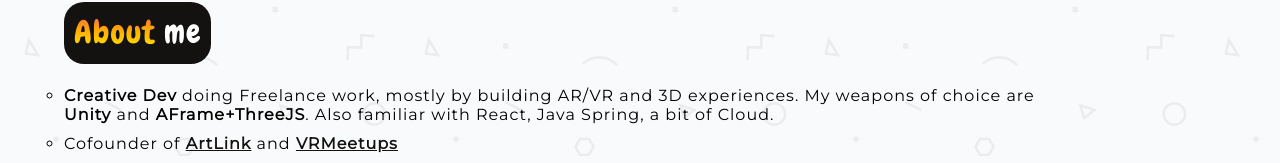
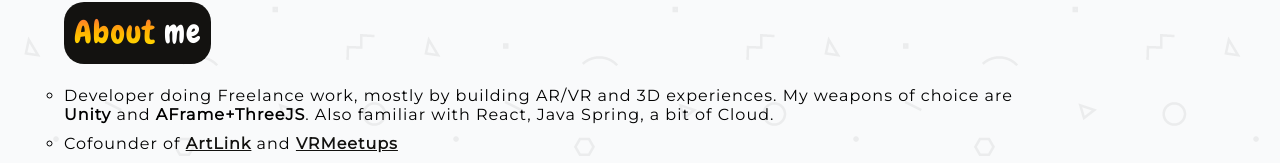
Before and after one commit to silidragos/colorfulcoding-blog, a Next.js app: page /about-me in a window 1280 px wide. Shown: the part 319-482 px from the top of the page. Built offline with nearby package versions, Linux system fonts and the light colour scheme.

Commit message:
Word change

```diff
--- a/pages/about-me.jsx
+++ b/pages/about-me.jsx
@@ -16,7 +16,7 @@ export default function AboutMe(props) {
                         </h1>
                 <div className={styles.bio}>
                     <ul>
-                        <li><b>Creative Dev</b> doing Freelance work, mostly by building AR/VR and 3D experiences. My weapons of choice are <b>Unity</b> and <b>AFrame+ThreeJS</b>. Also familiar with React, Java Spring, a bit of Cloud.</li>
+                        <li>Developer doing Freelance work, mostly by building AR/VR and 3D experiences. My weapons of choice are <b>Unity</b> and <b>AFrame+ThreeJS</b>. Also familiar with React, Java Spring, a bit of Cloud.</li>
                         <li>Cofounder of <a href="#artlink">ArtLink</a> and <a href="#vrmeetups">VRMeetups</a></li>
                         <li>Having the awesome chance of being a laboratory teacher for <a href="https://profs.info.uaic.ro/~adiftene/Scoala/2021/IMR/" target="_blank">Introduction to Mixed Reality</a> at UAIC's Computer Science Faculty in Iași</li>
                         <li>Occasionally creating content here, on the blog, and on my <a href="https://www.youtube.com/channel/UC8uHMNgoz4aUbkeQ3CtWQXg" target="_blank">Youtube Channel</a></li>
```
